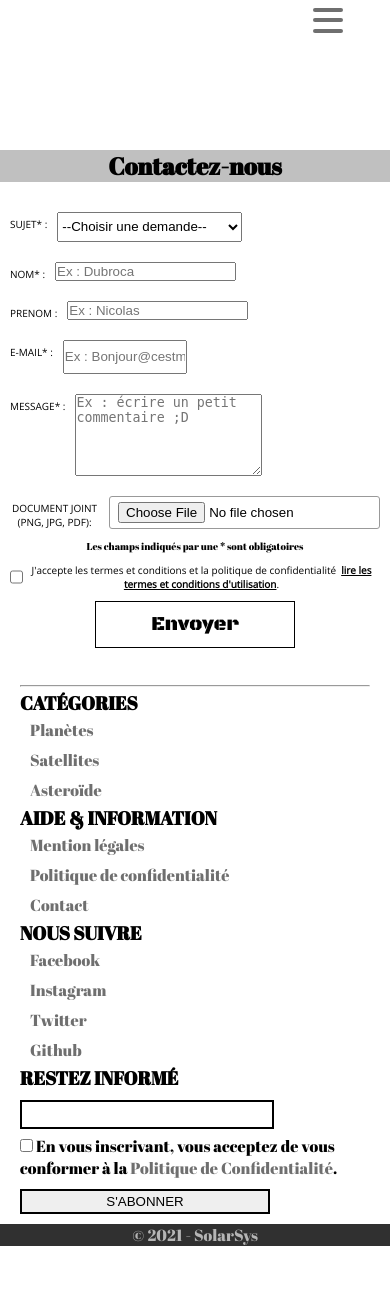
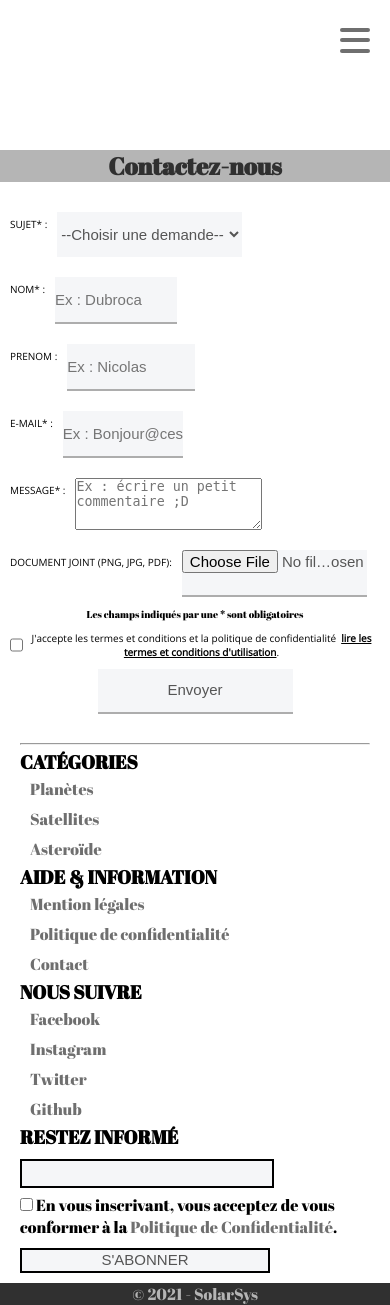
Before and after one commit to Nicos65/SolarSys-website, a PHP site: page /A_Page/B_Page/Contact.html in a window 390 px wide. Before the commit the page ends 1246 px from the top, so only its background shows below. Run offline with PHP 8.4, Linux system fonts and the light colour scheme; some libraries are stand-ins or nearby versions.

Commit message:
ajout menu tel + enlever prob responsive contact

```diff
--- a/A_Page/B_Page/Contact.html
+++ b/A_Page/B_Page/Contact.html
@@ -93,7 +93,7 @@
                                         conditions d'utilisation</b></a>.</label>
                         </div>
                     </div>
-                    <input type="submit" value="Envoyer" id="input7">
+                    <input type="submit" value="Envoyer">
                 </section>
             </form>
         </section>
--- a/A_Page/B_Page/Css/styleall.css
+++ b/A_Page/B_Page/Css/styleall.css
@@ -103,8 +103,8 @@ header nav {
 
 h2 {
     text-align: center;
-    background-color: #c0c0c0;
-    color: #000;
+    background-color: rgb(181, 181, 181);
+    color: #303030;
 }
 
 div div.mention {
@@ -124,10 +124,9 @@ div div.mention p b {
 }
 
 .form {
-    display: inline-block;
+    display: flex;
     justify-content: center;
     text-align: center;
-    padding-left: 35%;
     margin-top: 5%;
     margin-bottom: 5%;
 }
@@ -137,31 +136,37 @@ div div.mention p b {
     padding: 10px;
 }
 
+input {
+    border: none;
+    outline: none;
+    font-size: 15px;
+    color: #555555;
+    line-height: 1.2;
+    width: 50%;
+    height: 45px;
+    background-color: #F5F6F8;
+    border-bottom: 2px solid #adadad;
+}
+
 select {
-    height: 30px;
+    border: none;
+    outline: none;
+    font-size: 15px;
+    color: #555555;
+    line-height: 1.2;
     width: 50%;
+    height: 45px;
+    background-color: #F5F6F8;
+}
+
+textarea {
+    width: 50%;
+    height: 50px;
 }
 
 .regroup-form {
     display: flex;
     flex-wrap: wrap;
-}
-
-#input3 {
-    height: 30px;
-    width: 50%;
-}
-
-#input4 {
-    height: 80px;
-    width: 50%;
-}
-
-#input5 {
-    border: 1px solid #999;
-    border-radius: 3px;
-    padding: 5px 8px;
-    cursor: pointer;
 }
 
 .label-c {
@@ -183,14 +188,17 @@ select {
 }
 
 #input7 {
-    border: 1px solid #000;
-    outline: none;
-    background: #fff;
-    font-size: 20px;
-    padding: 10px;
-    width: 200px;
+    border: solid 2px;
+    width: 50%;
+    background: none;
     cursor: pointer;
-    font-family: 'Black Ops One', cursive;
+    border-radius: 9px;
+    font-size: 1.2rem;
+}
+
+input[type=checkbox] {
+    width: auto;
+    height: auto;
 }
 
 #input7:hover {
@@ -470,19 +478,58 @@ footer.dark-mode {
 /* MEDIA */
 /* WIDTH */
 /* WIDTH MIN*/
-@media all and (min-width:426px) {
+@media all and (min-width:769px) {
     .onglets_tel {
         display: none;
     }
 }
 
 /* WIDTH MAX */
-@media all and (max-width:425px) {
+@media all and (max-width:769px) {
     header {
-        justify-content: space-evenly;
+        justify-content: space-between;
+    }
+
+    header div {
+        margin: 20px;
     }
 
     .nav {
+        top: 0;
+        position: absolute;
+        background-color: rgba(255, 255, 255, 0.10);
+        backdrop-filter: blur(2px);
+        width: 105%;
+        height: 100vh;
+        display: flex;
+        justify-content: center;
+        align-items: center;
+        margin-left: -105%;
+        transition: all 0.5s ease-in-out;
+        z-index: -1;
+    }
+
+    .nav ul {
+        display: flex;
+        flex-direction: column;
+        align-items: center;
+    }
+
+    .nav ul li {
+        margin: 25px 0px 25px 0px;
+        font-size: 1.4em;
+    }
+
+    .nav ul li a {
+        color: #9e9d9d;
+    }
+
+    nav.menu-tel {
+        margin-left: 0;
+    }
+
+
+    .nav div {
         display: none;
     }
 
@@ -490,14 +537,6 @@ footer.dark-mode {
         display: none;
     }
 
-    .form {
-        padding-left: 0;
-        font-size: 10px;
-    }
-
-    footer {
-        padding: 10px 20px;
-    }
 }
 
 @media all and (max-width:570px) {
@@ -509,3 +548,20 @@ footer.dark-mode {
         width: 120px;
     }
 }
+
+@media all and (max-width:425px) {
+    .form {
+        padding-left: 0;
+        font-size: 10px;
+    }
+
+    footer {
+        padding: 10px 20px;
+    }
+}
+
+@media all and (max-width:375px) {
+    header div {
+        margin: 10px;
+    }
+}
--- a/A_Page/B_Page/Js/contact.js
+++ b/A_Page/B_Page/Js/contact.js
@@ -14,6 +14,8 @@ const label5 = document.querySelector(".label5");
 const label6 = document.querySelector(".label6");
 const labellast = document.querySelector(".label-last");
 const footer = document.querySelector('footer');
+const navtel = document.querySelector('.onglets_tel');
+const navlink = document.querySelector('.nav');
 
 window.addEventListener('load', () => {
 
@@ -44,3 +46,13 @@ toggleBtn.addEventListener("change", () => {
     footer.classList.toggle("dark-mode");
 
 });
+let menuOpen = false;
+navtel.addEventListener('click', () => {
+    if (!menuOpen) {
+        navlink.classList.add('menu-tel');
+        menuOpen = true;
+    } else {
+        navlink.classList.remove('menu-tel');
+        menuOpen = false;
+    }
+});
--- a/Js/main.js
+++ b/Js/main.js
@@ -18,4 +18,4 @@ window.addEventListener('load', () => {
         .from(logo, 1, { transform: "scale(0)", ease: "power2.out" }, '-=2')
 
     TL.play();
-})
+});
```
Also changed, not shown: A_Page/B_Page/Js/main.js (+13 -0 lines), A_Page/Css/style_first.css (+62 -26 lines), A_Page/Js/main.js (+12 -0 lines), A_Page/first.html (+7 -8 lines).
